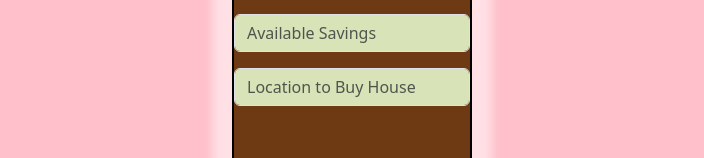
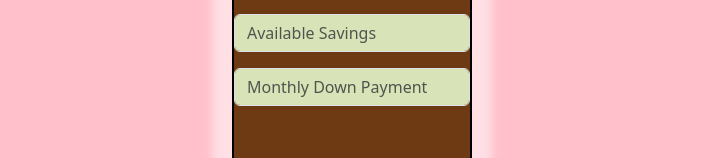
Before and after one commit to abiTheProgrammer/housing-rec-system, a React (Vite) app in the folder client/: page / in a window 1280 px wide. Shown: the part 372-530 px from the top of the page, without its empty margins (288-992 px from the left). Built offline with nearby package versions, Linux system fonts and the light colour scheme.

Commit message:
Monthly down payment option added as input for user

```diff
--- a/client/src/components/first-page/UserInputs.tsx
+++ b/client/src/components/first-page/UserInputs.tsx
@@ -43,8 +43,8 @@ function UserInputs() {
         <input
           type="text"
           className="form-control custom-width mx-auto"
-          placeholder="Location to Buy House"
-          aria-label="Location to Buy House"
+          placeholder="Monthly Down Payment"
+          aria-label="Monthly Down Payment"
           style={{ backgroundColor: "rgb(216, 227, 184)" }}
         />
       </div>
```
